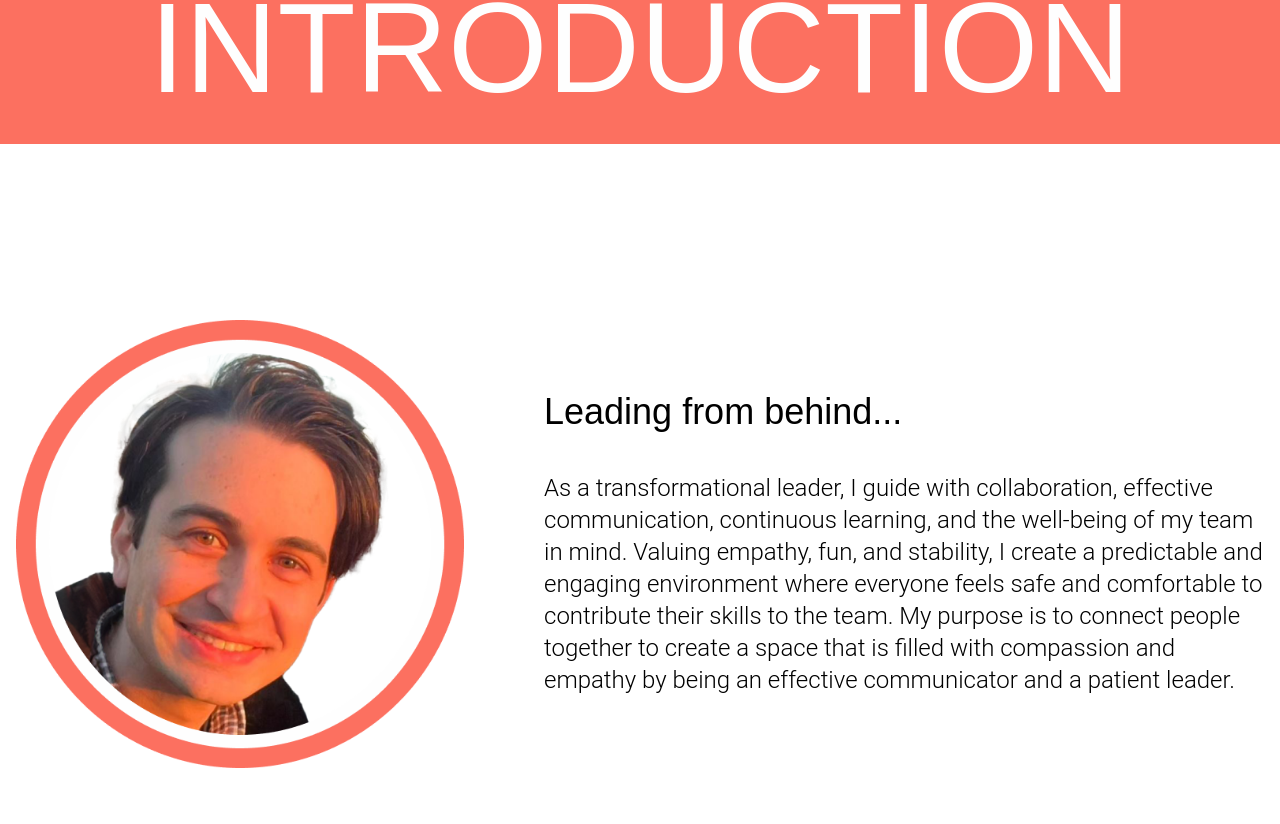
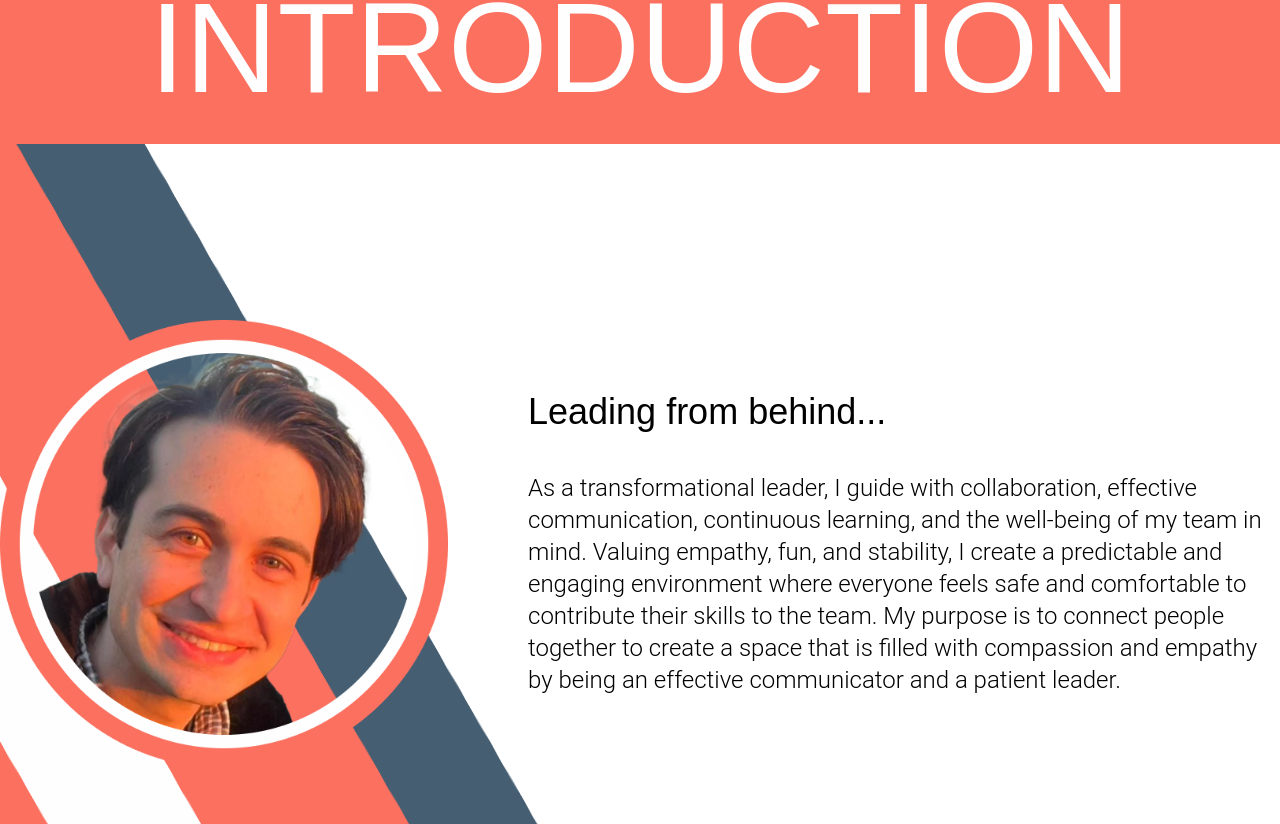
Before and after one commit to KevinLaird/leadership-profile, a React (Vite) app: page / in a window 1280 px wide. Shown: the part 976-1800 px from the top of the page. Built offline with nearby package versions, Linux system fonts and the light colour scheme; a web font is replaced by a local one.

Commit message:
Moved section components to section folder

```diff
--- a/src/App.jsx
+++ b/src/App.jsx
@@ -1,7 +1,7 @@
 import { useState, useEffect } from 'react';
-import Landing from './components/Landing';
 import styles from './App.module.css';
-import Introduction from './components/Introduction';
+import Landing from './sections/Landing';
+import Introduction from './sections/Introduction';
 import Tabs from './components/Tabs';
 import TabContent from './components/TabContent';
 import TitleBanner from './components/TitleBanner';
@@ -112,6 +112,9 @@ function App() {
               <Tabs tabs={tabs} />
             </div>
           </section>
+          <section>
+            <TitleBanner title="opportunities" />
+          </section>
         </>
       )}
     </>
--- a/src/App.module.css
+++ b/src/App.module.css
@@ -1,7 +1,6 @@
 /* For larger screens */
 .Values {
-  margin: 0 6.5rem;
-  margin-top: 5rem;
+  margin: 5rem 6.5rem;
 }
 
 /* Tablet responsiveness */
--- a/src/components/Introduction.module.css
+++ b/src/sections/Introduction.module.css
@@ -7,19 +7,12 @@
 }
 
 .content {
-  max-width: 45rem;
+  max-width: 55rem;
   margin: 0 auto; /* Center the content horizontally */
 }
 
 .contentBox {
   height: 100vh;
-}
-
-/* Responsive styles for larger screens */
-@media screen and (min-width: 1024px) {
-  .BGBars {
-    background-image: none;
-  }
 }
 
 /* Responsive styles for mobile */
```
Also changed, not shown: src/sections/Connect.jsx (added), src/sections/Dreams.jsx (added), src/sections/Introduction.jsx (renamed from src/components/Introduction.jsx), src/sections/Landing.jsx (renamed from src/components/Landing.jsx), src/sections/Landing.module.css (renamed from src/components/Landing.module.css), src/sections/Opportunities.jsx (added).
